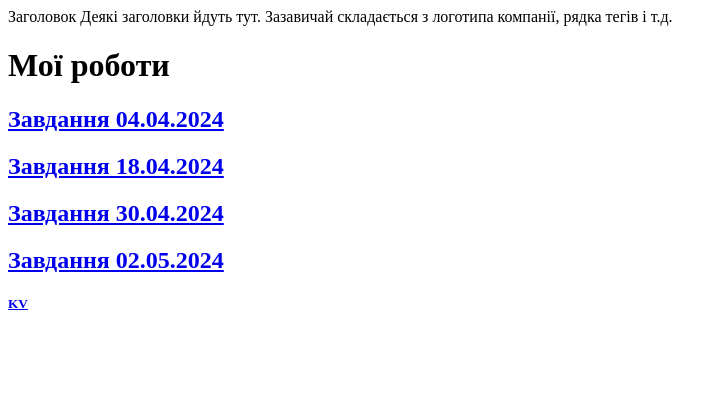
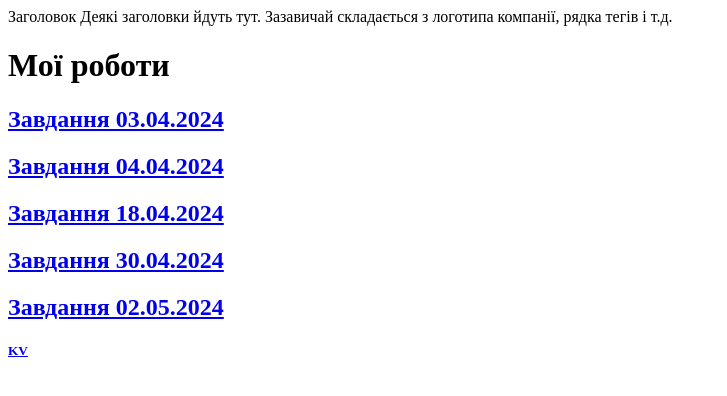
Before and after one commit to KataVitiuk/lesons, a plain HTML site: page index.html in a window 1280 px wide. Shown: the whole page, without its empty margins (0-727 px from the left). Drawn offline with Linux system fonts and the light colour scheme.

Commit message:
Update index.html

```diff
--- a/index.html
+++ b/index.html
@@ -11,6 +11,7 @@
 </header>
     <h1>Мої роботи</h1>
 <section>
+    <a href="Zavd 3.html"><h2>Завдання 03.04.2024</h2>
     <a href="Zavd 4.html"><h2>Завдання 04.04.2024</h2>
     <a href="Zavd 5.html"><h2>Завдання 18.04.2024</h2>
     <a href="Zavd 6.html"><h2>Завдання 30.04.2024</h2>
```
